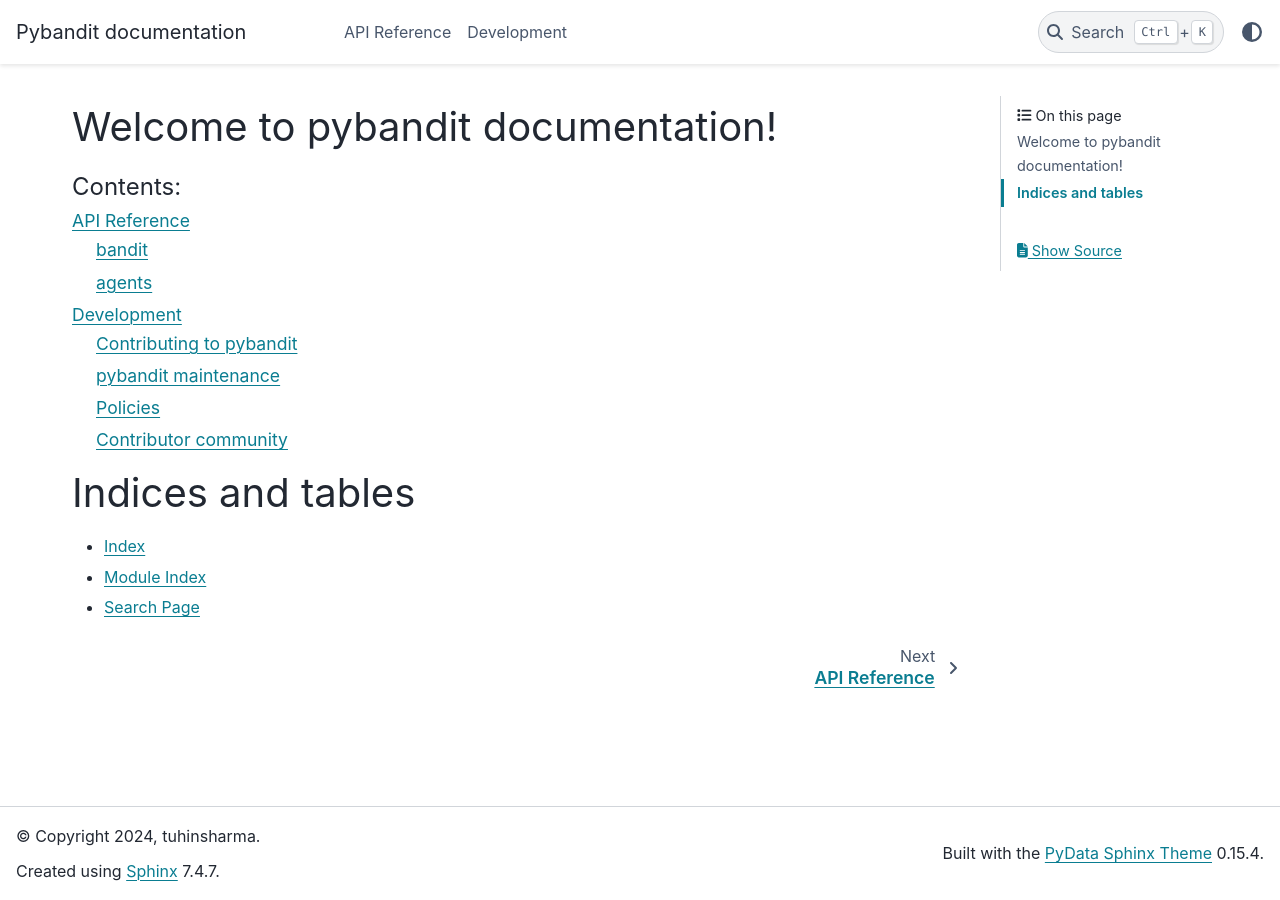
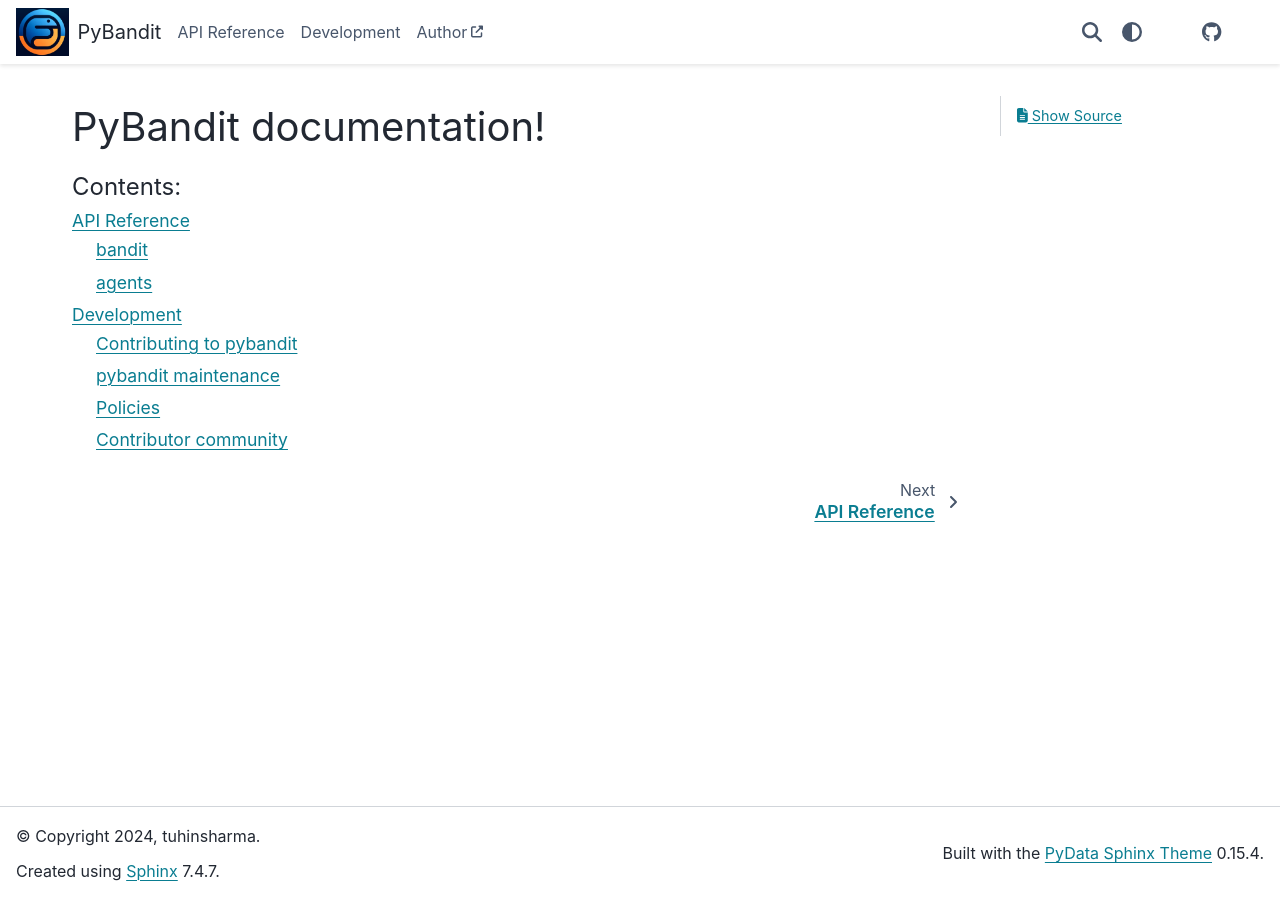
Before and after one commit to pybandit/pybandit, a Sphinx documentation site: the page built from doc/index.rst, in a window 1280 px wide. Built offline with Sphinx 7.4.7 and the PyData theme 0.15.4, drawn with Linux system fonts in a browser that asks for light colours.

Commit message:
ENH: add logo and favicon (#32)
Co-authored-by: tuhinsharma121 <tuhinsharma121@users.noreply.github.com>

```diff
--- a/doc/conf.py
+++ b/doc/conf.py
@@ -17,7 +17,7 @@ sys.path.insert(0, os.path.abspath("../pybandit"))
 
 # -- Project information -----------------------------------------------------
 
-project = "Pybandit"
+project = "pybandit"
 copyright = "2024, tuhinsharma"
 author = "tuhinsharma121"
 
@@ -49,6 +49,59 @@ exclude_patterns = ["_build", "Thumbs.db", ".DS_Store"]
 # a list of builtin themes.
 #
 html_theme = "pydata_sphinx_theme"
+html_logo = "_static/logo.png"
+html_favicon = "_static/logo.png"
+#
+html_theme_options = {
+    "external_links": [
+        {
+            "url": "https://tuhinsharma.com",
+            "name": "Author",
+        }
+    ],
+    "header_links_before_dropdown": 4,
+    "icon_links": [
+        {
+            "name": "PyPI",
+            "url": "https://pypi.org/project/pybandit",
+            "icon": "fa-custom fa-pypi",
+        },
+        {
+            "name": "GitHub",
+            "url": "https://github.com/pybandit/pybandit.git",
+            "icon": "fa-brands fa-github",
+        },
+        {
+            "name": "pybandit",
+            "url": "https://pybandit.org",
+            "icon": "fa-custom fa-pydata",
+        },
+    ],
+    # alternative way to set twitter and github header icons
+    # "github_url": "https://github.com/pydata/pydata-sphinx-theme",
+    # "twitter_url": "https://twitter.com/PyData",
+    "logo": {
+        "text": "PyBandit",
+    },
+    "use_edit_page_button": False,
+    "show_toc_level": 1,
+    "navbar_align": "left",  # [left, content, right] For testing that the navbar items align properly
+    "show_nav_level": 1,
+    # "announcement": '<div class="sidebar-message">This is a community-supported project. If youd like to contribute, <a href="https://github.com/pybandit/pybandit.git">check out our GitHub repository.</a> Your contributions are welcome!</div>',
+    # "show_version_warning_banner": True,
+    # "navbar_center": ["version-switcher", "navbar-nav"],
+    # "navbar_start": ["navbar-logo"],
+    # "navbar_end": ["theme-switcher", "navbar-icon-links"],
+    "navbar_persistent": ["search-button"],
+    # "primary_sidebar_end": ["custom-template", "sidebar-ethical-ads"],
+    # "article_footer_items": ["test", "test"],
+    # "content_footer_items": ["test", "test"],
+    # "footer_start": ["copyright"],
+    # "footer_center": ["sphinx-version"],
+    # "secondary_sidebar_items": {
+    #     "**/*": ["page-toc"]
+    # }
+}
 
 # Add any paths that contain custom static files (such as style sheets) here,
 # relative to this directory. They are copied after the builtin static files,
--- a/doc/index.rst
+++ b/doc/index.rst
@@ -1,4 +1,4 @@
-Welcome to pybandit documentation!
+PyBandit documentation!
 ===================================
 
 
@@ -8,10 +8,3 @@ Welcome to pybandit documentation!
 
    reference/index
    development/index
-
-Indices and tables
-==================
-
-* :ref:`genindex`
-* :ref:`modindex`
-* :ref:`search`
```
Also changed, not shown: doc/_static/logo.png (added), 3 other files.
